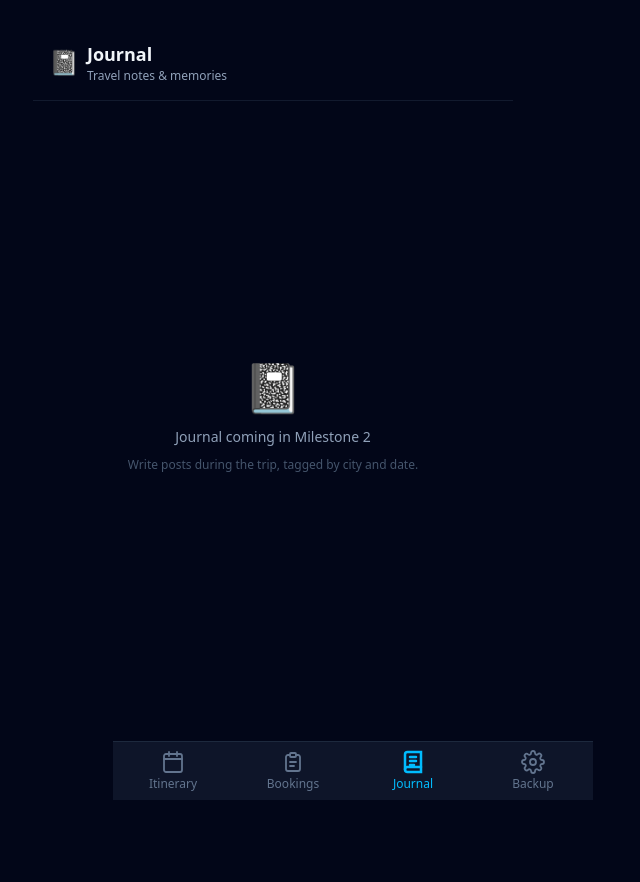
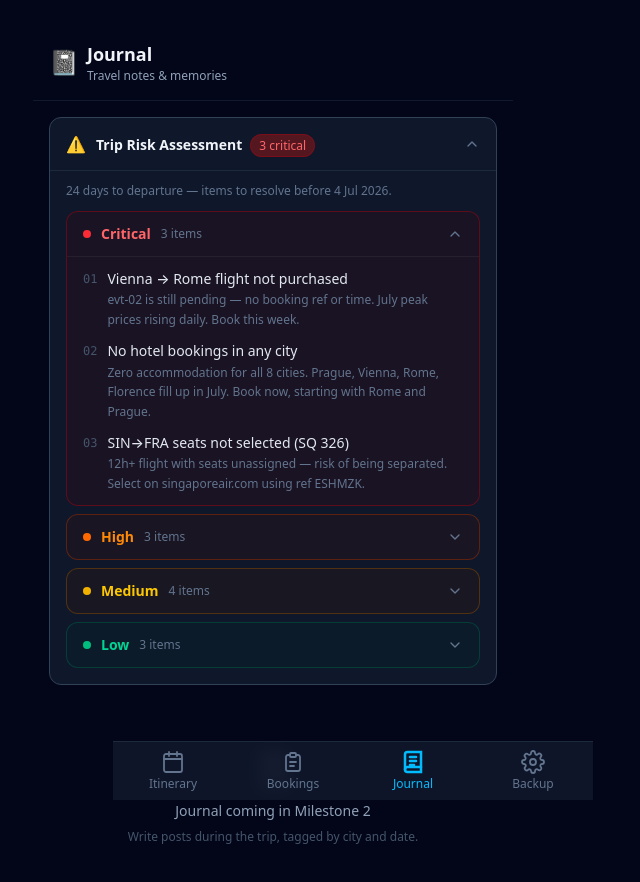
Before and after one commit to thanhnv2210/euro-trip-2026, a React (Vite) app: page /journal in a window 1280 px wide. Shown: the top 882 px of the page, without its empty margins (367-1007 px from the left). Before the commit the page ends 800 px from the top, so only its background shows below. Built offline with nearby package versions, Linux system fonts and the light colour scheme.

Commit message:
add a basic journal

```diff
--- a/src/pages/JournalPage.jsx
+++ b/src/pages/JournalPage.jsx
@@ -1,3 +1,140 @@
+import { useState } from 'react'
+
+const RISKS = [
+  {
+    level: 'critical',
+    label: 'Critical',
+    dot: 'bg-red-500',
+    items: [
+      { title: 'Vienna → Rome flight not purchased', detail: 'evt-02 is still pending — no booking ref or time. July peak prices rising daily. Book this week.' },
+      { title: 'No hotel bookings in any city', detail: 'Zero accommodation for all 8 cities. Prague, Vienna, Rome, Florence fill up in July. Book now, starting with Rome and Prague.' },
+      { title: 'SIN→FRA seats not selected (SQ 326)', detail: '12h+ flight with seats unassigned — risk of being separated. Select on singaporeair.com using ref ESHMZK.' },
+    ],
+  },
+  {
+    level: 'high',
+    label: 'High',
+    dot: 'bg-orange-500',
+    items: [
+      { title: 'Tuscany → Würzburg is a 7–9h travel day (17 Jul)', detail: 'Day before the wedding. Any delay means arriving stressed or late. Leave Tuscany early morning; consider booking Würzburg for night of 16 Jul as buffer.' },
+      { title: 'Würzburg → Frankfurt tight on departure day (19 Jul)', detail: '1h train, flight departs 12:15 — DB punctuality ~70%. Take earliest train; aim to be at FRA by 09:30.' },
+      { title: 'Rome itinerary overloaded for 2 days', detail: 'Colosseum, Vatican, Trevi, Piazza Navona, Borghese — normally a 4–5 day city. Vatican and Borghese require advance timed-entry booking. Pre-book now and cut 1–2 attractions.' },
+    ],
+  },
+  {
+    level: 'medium',
+    label: 'Medium',
+    dot: 'bg-yellow-500',
+    items: [
+      { title: 'Uffizi Gallery tickets (Florence, 15 Jul)', detail: 'One of the most-visited museums in the world. Walk-up tickets often sold out in July. Book online in advance.' },
+      { title: 'Prague Castle crowds (9 Jul)', detail: 'Arriving mid-day from Plauen and going straight to the Castle is ambitious in peak summer heat. Consider Charles Bridge at dusk and Castle on Day 7 morning instead.' },
+      { title: 'No travel insurance noted', detail: 'Two-person trip on a shared booking ref — if one can\'t travel, both tickets are affected. Purchase insurance covering trip cancellation and medical.' },
+      { title: 'Extreme July heat in Rome and Tuscany', detail: 'Rome averages 32–36°C in July. Schedule outdoor sites (Colosseum, Vatican) before 10am or after 5pm.' },
+    ],
+  },
+  {
+    level: 'low',
+    label: 'Low',
+    dot: 'bg-emerald-500',
+    items: [
+      { title: 'Düsseldorf is only 1 day', detail: 'Visiting a friend is the main goal — tourism is secondary. Low risk.' },
+      { title: 'Plauen has limited tourist infrastructure', detail: 'Book hotel early as options are limited in a small city.' },
+      { title: 'Prague uses CZK, not Euro', detail: 'Easy to forget when the rest of the trip is Eurozone. Get some CZK at Frankfurt airport or a Prague ATM on arrival.' },
+    ],
+  },
+]
+
+const LEVEL_STYLES = {
+  critical: 'border-red-800/50 bg-red-950/20',
+  high: 'border-orange-800/50 bg-orange-950/20',
+  medium: 'border-yellow-800/50 bg-yellow-950/20',
+  low: 'border-emerald-800/50 bg-emerald-950/20',
+}
+
+const LABEL_STYLES = {
+  critical: 'text-red-400',
+  high: 'text-orange-400',
+  medium: 'text-yellow-400',
+  low: 'text-emerald-400',
+}
+
+function RiskGroup({ group }) {
+  const [open, setOpen] = useState(group.level === 'critical')
+  return (
+    <div className={`rounded-xl border overflow-hidden ${LEVEL_STYLES[group.level]}`}>
+      <button
+        className="w-full flex items-center justify-between px-4 py-3 text-left"
+        onClick={() => setOpen(o => !o)}
+      >
+        <div className="flex items-center gap-2.5">
+          <span className={`w-2 h-2 rounded-full shrink-0 ${group.dot}`} />
+          <span className={`text-sm font-semibold ${LABEL_STYLES[group.level]}`}>{group.label}</span>
+          <span className="text-xs text-slate-500">{group.items.length} items</span>
+        </div>
+        <svg
+          className={`w-4 h-4 text-slate-500 transition-transform shrink-0 ${open ? 'rotate-180' : ''}`}
+          viewBox="0 0 24 24" fill="none" stroke="currentColor" strokeWidth={2}>
+          <path d="M6 9l6 6 6-6" strokeLinecap="round" strokeLinejoin="round" />
+        </svg>
+      </button>
+
+      {open && (
+        <ul className="px-4 pb-3 space-y-3 border-t border-white/5 pt-3">
+          {group.items.map((item, i) => (
+            <li key={i} className="flex gap-2.5">
+              <span className="text-slate-600 text-xs font-mono pt-0.5 shrink-0">{String(i + 1).padStart(2, '0')}</span>
+              <div>
+                <p className="text-sm text-slate-200 font-medium leading-snug">{item.title}</p>
+                <p className="text-xs text-slate-500 mt-0.5 leading-relaxed">{item.detail}</p>
+              </div>
+            </li>
+          ))}
+        </ul>
+      )}
+    </div>
+  )
+}
+
+function RiskSection() {
+  const [open, setOpen] = useState(true)
+  const totalCritical = RISKS.find(r => r.level === 'critical')?.items.length ?? 0
+
+  return (
+    <div className="rounded-xl border border-slate-700 bg-slate-900 overflow-hidden">
+      <button
+        className="w-full flex items-center justify-between px-4 py-3.5 text-left"
+        onClick={() => setOpen(o => !o)}
+      >
+        <div className="flex items-center gap-2.5">
+          <span className="text-base">⚠️</span>
+          <div>
+            <span className="text-sm font-semibold text-slate-100">Trip Risk Assessment</span>
+            {totalCritical > 0 && (
+              <span className="ml-2 text-xs bg-red-900/60 text-red-400 border border-red-800/50 rounded-full px-2 py-0.5">
+                {totalCritical} critical
+              </span>
+            )}
+          </div>
+        </div>
+        <svg
+          className={`w-4 h-4 text-slate-500 transition-transform shrink-0 ${open ? 'rotate-180' : ''}`}
+          viewBox="0 0 24 24" fill="none" stroke="currentColor" strokeWidth={2}>
+          <path d="M6 9l6 6 6-6" strokeLinecap="round" strokeLinejoin="round" />
+        </svg>
+      </button>
+
+      {open && (
+        <div className="px-4 pb-4 border-t border-slate-800 pt-3 space-y-2">
+          <p className="text-xs text-slate-500 mb-3">24 days to departure — items to resolve before 4 Jul 2026.</p>
+          {RISKS.map(group => (
+            <RiskGroup key={group.level} group={group} />
+          ))}
+        </div>
+      )}
+    </div>
+  )
+}
+
 export default function JournalPage() {
   return (
     <div className="flex flex-col flex-1">
@@ -11,12 +148,14 @@ export default function JournalPage() {
         </div>
       </div>
 
-      <div className="flex-1 flex flex-col items-center justify-center px-8 text-center py-16 text-slate-600">
-        <div className="text-5xl mb-4">📓</div>
-        <p className="text-sm font-medium text-slate-400">Journal coming in Milestone 2</p>
-        <p className="text-xs mt-2 leading-relaxed">
-          Write posts during the trip, tagged by city and date.
-        </p>
+      <div className="flex-1 overflow-y-auto px-4 py-4 space-y-4">
+        <RiskSection />
+
+        <div className="flex flex-col items-center justify-center px-4 text-center py-12 text-slate-600">
+          <div className="text-4xl mb-3">📓</div>
+          <p className="text-sm font-medium text-slate-400">Journal coming in Milestone 2</p>
+          <p className="text-xs mt-1.5 leading-relaxed">Write posts during the trip, tagged by city and date.</p>
+        </div>
       </div>
     </div>
   )
```
